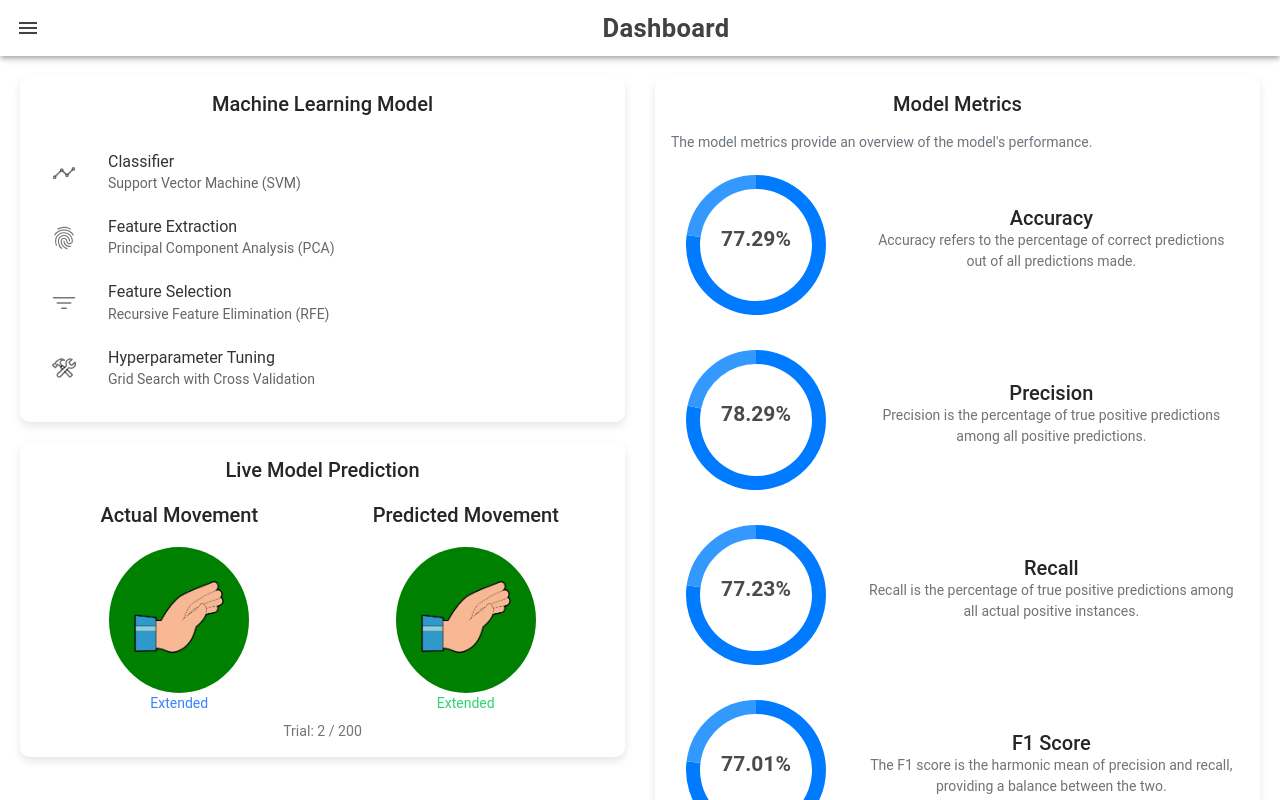
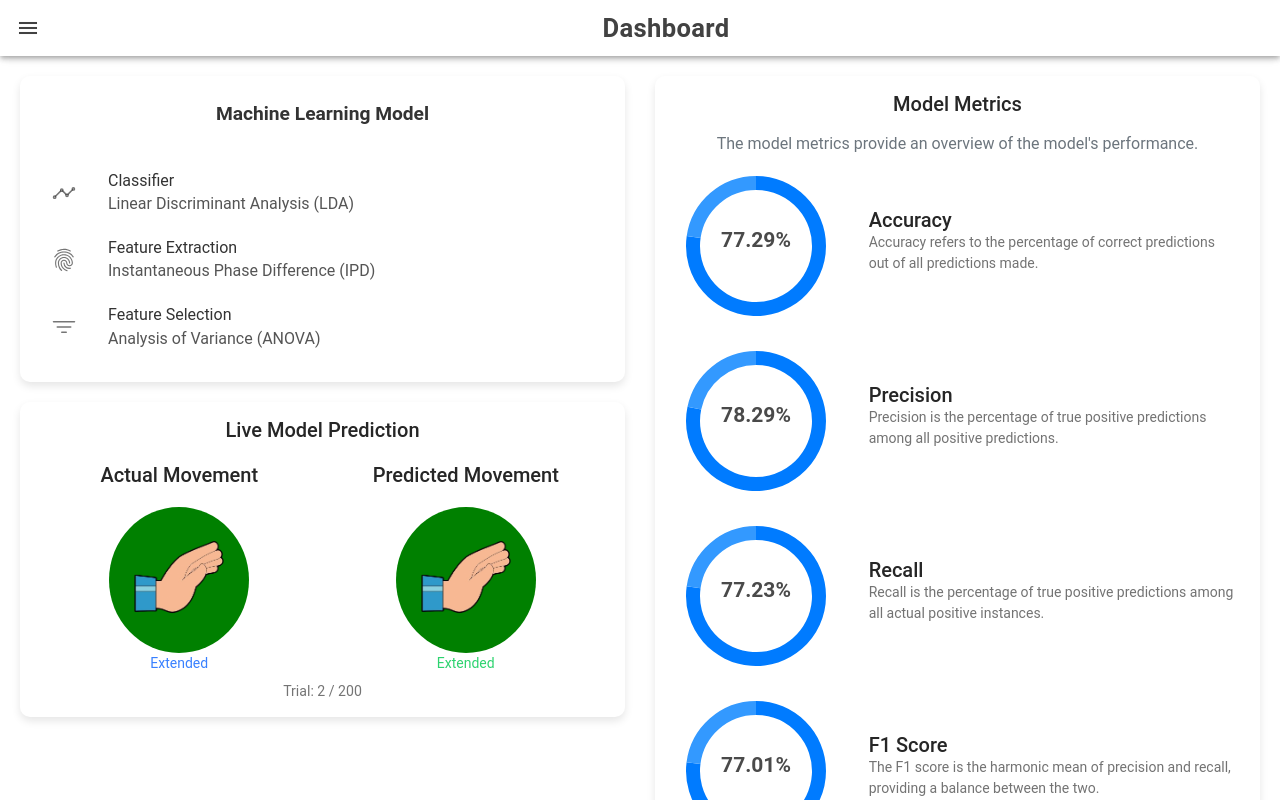
Before and after one commit to meneerfrikkie/MachineLearningDashboard, a React (Vite) app: page /home in a window 1280 px wide. Built offline with nearby package versions, Linux system fonts and the light colour scheme.

Commit message:
style: Homepage UI Headings

```diff
--- a/src/pages/Home.css
+++ b/src/pages/Home.css
@@ -1,28 +1,15 @@
-/* Main Header Styling */
-.header-title {
-  font-size: 1.6rem;
-  font-weight: bold;
-  text-align: center;
-}
-
-/* Metric Card Styling */
-.metric-card {
-  text-align: left;
-  border-radius: 10px;
-  box-shadow: 0px 4px 8px rgba(0, 0, 0, 0.1);
-  margin-bottom: 20px;
-}
-
+/* Metric Styling */
 .metric-row {
   align-items: center;
   margin-bottom: 15px;
+  text-align: left;
 }
 
 .metric-description {
   font-size: 1rem;
   color: #6c757d;
   margin-bottom: 20px;
-  text-align: justify;
+  text-align: left;
 }
 
 /* Chart Column */
@@ -30,6 +17,7 @@
   text-align: center;
 }
 
+/* Custom Card Styling */
 .custom-card {
   text-align: center;
   border-radius: 10px;
@@ -37,6 +25,25 @@
   margin-bottom: 20px;
 }
 
+.card-header {
+  text-align: center;
+  border-top-left-radius: 10px;
+  border-top-right-radius: 10px;
+}
+
+.card-title {
+  font-size: 1.2rem;
+  font-weight: bold;
+  color: #333;
+  margin: 10px 0;
+}
+
+.custom-card:hover {
+  transform: translateY(-5px);
+  transition: transform 0.3s ease;
+}
+
+/* Image Styling */
 .image-wrapper {
   width: 100%;
   text-align: center;
@@ -49,56 +56,7 @@
   border-radius: 10px;
 }
 
-/* Responsive Adjustments */
-@media (max-width: 768px) {
-  .header-title {
-    font-size: 1.4rem;
-  }
-
-  .metric-row {
-    flex-direction: column;
-  }
-
-  .chart-column,
-  .description-column {
-    text-align: center;
-  }
-
-  .metric-description {
-    text-align: justify;
-  }
-
-  .eeg-image {
-    width: 100%;
-  }
-}
-
 /* General Styling */
-.ion-page {
-  background-color: #f8f9fa;
-}
-
-.ion-toolbar {
-  --ion-background-color: #f8f9fa;
-  --ion-text-color: #333;
-}
-
-.custom-card:hover {
-  transform: translateY(-5px);
-  transition: transform 0.3s ease;
-}
-
-.condensed-toolbar {
-  background-color: #007BFF;
-  color: white;
-}
-
-.ml-model-card {
-  margin-bottom: 20px;
-  border-radius: 10px;
-  box-shadow: 0px 4px 8px rgba(0, 0, 0, 0.1);
-}
-
 .model-details-row {
   align-items: center;
   margin-bottom: 15px;
@@ -129,9 +87,23 @@
   margin: 5px 0 0;
 }
 
+/* Responsive Adjustments */
 @media (max-width: 768px) {
-  .ml-model-card {
-    margin-bottom: 15px;
+  .metric-row {
+    flex-direction: column;
+  }
+
+  .chart-column,
+  .description-column {
+    text-align: center;
+  }
+
+  .metric-description {
+    text-align: justify;
+  }
+
+  .eeg-image {
+    width: 100%;
   }
 
   .detail-icon {
--- a/src/pages/Home.tsx
+++ b/src/pages/Home.tsx
@@ -24,7 +24,7 @@ import {
 } from '@ionic/react';
 import './Home.css';
 import WristPredictionAnimation from '../components/WristPredictionAnimation';
-import {analyticsOutline, fingerPrintOutline, filterOutline, constructOutline } from 'ionicons/icons'; // Icons used in the menu
+import { analyticsOutline, fingerPrintOutline, filterOutline } from 'ionicons/icons';
 import CircularChart from '../components/CircularChart';
 import Menu from './Menu';
 
@@ -43,7 +43,7 @@ const Home: React.FC = () => {
         <IonHeader>
           <IonToolbar>
             <IonButtons slot="start">
-              <IonMenuButton />
+              <IonMenuButton autoHide={false}></IonMenuButton>
             </IonButtons>
             <IonTitle className="header-title">Dashboard</IonTitle>
           </IonToolbar>
@@ -57,7 +57,7 @@ const Home: React.FC = () => {
 
           <IonHeader collapse="condense">
             <IonToolbar className="condensed-toolbar">
-              <IonTitle size="large" className="condensed-title">Dashboard</IonTitle>
+              <IonTitle className="header-title">Dashboard</IonTitle>
             </IonToolbar>
           </IonHeader>
 
@@ -65,9 +65,9 @@ const Home: React.FC = () => {
             <IonRow>
 
               <IonCol size="12" size-md="6">
-              <IonCard className="custom-card ml-model-card">
+                <IonCard className="custom-card">
                   <IonCardHeader className="card-header">
-      <IonCardTitle>Machine Learning Model</IonCardTitle>
+                    <IonCardTitle className='card-title'>Machine Learning Model</IonCardTitle>
                   </IonCardHeader>
                   <IonCardContent>
                     <IonList>
@@ -76,7 +76,7 @@ const Home: React.FC = () => {
                         <IonIcon slot="start" icon={analyticsOutline} className="model-icon" />
                         <IonLabel>
                           <h2 className="detail-heading">Classifier</h2>
-            <p className="detail-description">Support Vector Machine (SVM)</p>
+                          <IonText className="detail-description">Linear Discriminant Analysis (LDA)</IonText>
                         </IonLabel>
                       </IonItem>
 
@@ -85,7 +85,7 @@ const Home: React.FC = () => {
                         <IonIcon slot="start" icon={fingerPrintOutline} className="model-icon" />
                         <IonLabel>
                           <h2 className="detail-heading">Feature Extraction</h2>
-            <p className="detail-description">Principal Component Analysis (PCA)</p>
+                          <IonText className="detail-description">Instantaneous Phase Difference (IPD)</IonText>
                         </IonLabel>
                       </IonItem>
 
@@ -94,16 +94,7 @@ const Home: React.FC = () => {
                         <IonIcon slot="start" icon={filterOutline} className="model-icon" />
                         <IonLabel>
                           <h2 className="detail-heading">Feature Selection</h2>
-            <p className="detail-description">Recursive Feature Elimination (RFE)</p>
-          </IonLabel>
-        </IonItem>
-
-        {/* Hyperparameter Tuning */}
-        <IonItem lines="none" className="model-item">
-          <IonIcon slot="start" icon={constructOutline} className="model-icon" />
-          <IonLabel>
-            <h2 className="detail-heading">Hyperparameter Tuning</h2>
-            <p className="detail-description">Grid Search with Cross Validation</p>
+                          <IonText className="detail-description">Analysis of Variance (ANOVA)</IonText>
                         </IonLabel>
                       </IonItem>
                     </IonList>
@@ -121,9 +112,9 @@ const Home: React.FC = () => {
                     <IonCardTitle>Model Metrics</IonCardTitle>
                   </IonCardHeader>
                   <IonCardContent>
-                    <p className="metric-description">
+                    <IonText className="metric-description">
                       The model metrics provide an overview of the model's performance.
-                    </p>
+                    </IonText>
                     <IonGrid>
                       <IonRow className="metric-row">
                         <IonCol size="4">
@@ -131,7 +122,7 @@ const Home: React.FC = () => {
                         </IonCol>
                         <IonCol size="8">
                           <IonCardTitle>Accuracy</IonCardTitle>
-                          <p>Accuracy refers to the percentage of correct predictions out of all predictions made.</p>
+                          <IonText>Accuracy refers to the percentage of correct predictions out of all predictions made.</IonText>
                         </IonCol>
                       </IonRow>
                       <IonRow className="metric-row">
@@ -140,7 +131,7 @@ const Home: React.FC = () => {
                         </IonCol>
                         <IonCol size="8">
                           <IonCardTitle>Precision</IonCardTitle>
-                          <p>Precision is the percentage of true positive predictions among all positive predictions.</p>
+                          <IonText>Precision is the percentage of true positive predictions among all positive predictions.</IonText>
                         </IonCol>
                       </IonRow>
                       <IonRow className="metric-row">
@@ -149,7 +140,7 @@ const Home: React.FC = () => {
                         </IonCol>
                         <IonCol size="8">
                           <IonCardTitle>Recall</IonCardTitle>
-                          <p>Recall is the percentage of true positive predictions among all actual positive instances.</p>
+                          <IonText>Recall is the percentage of true positive predictions among all actual positive instances.</IonText>
                         </IonCol>
                       </IonRow>
                       <IonRow className="metric-row">
@@ -158,7 +149,7 @@ const Home: React.FC = () => {
                         </IonCol>
                         <IonCol size="8">
                           <IonCardTitle>F1 Score</IonCardTitle>
-                          <p>The F1 score is the harmonic mean of precision and recall, providing a balance between the two.</p>
+                          <IonText>The F1 score is the harmonic mean of precision and recall, providing a balance between the two.</IonText>
                         </IonCol>
                       </IonRow>
                     </IonGrid>
@@ -170,10 +161,7 @@ const Home: React.FC = () => {
 
           <IonGrid>
             <IonRow>
-              {/* Left Side: Wrist Animation Block */}
-              <IonCol size="12" size-md="6">
-                <WristPredictionAnimation />
-              </IonCol>
+              {/* Left Side*/}
 
               {/* Right Side: EEG Channels Image and Description in one card */}
               <IonCol size="12" size-md="6">
--- a/src/theme/variables.css
+++ b/src/theme/variables.css
@@ -28,6 +28,20 @@ http://ionicframework.com/docs/theming/ */
   /* Default text color */
   --custom-border-color: #ddd;
   /* Border color for tables and cards */
+
+  /* Main Header Styling */
+  .header-title {
+    font-size: 1.6rem;
+    font-weight: bold;
+    text-align: center;
+  }
+}
+
+/* Mobile Styling */
+@media (max-width: 768px) {
+  .header-title {
+    font-size: 1.4rem;
+  }
 }
 
 /* Dark Mode Palette */
```
Lines whose indentation alone changed are shown as unchanged.
